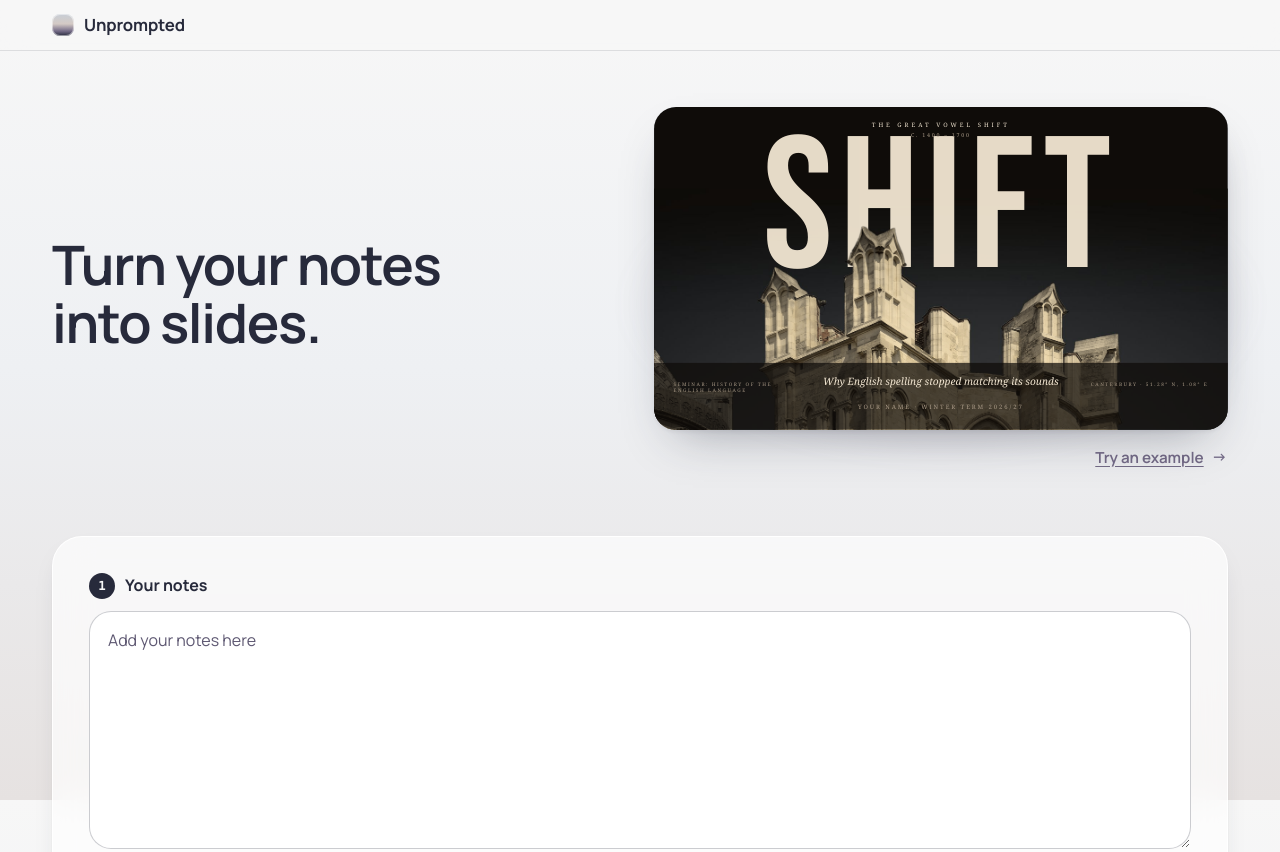
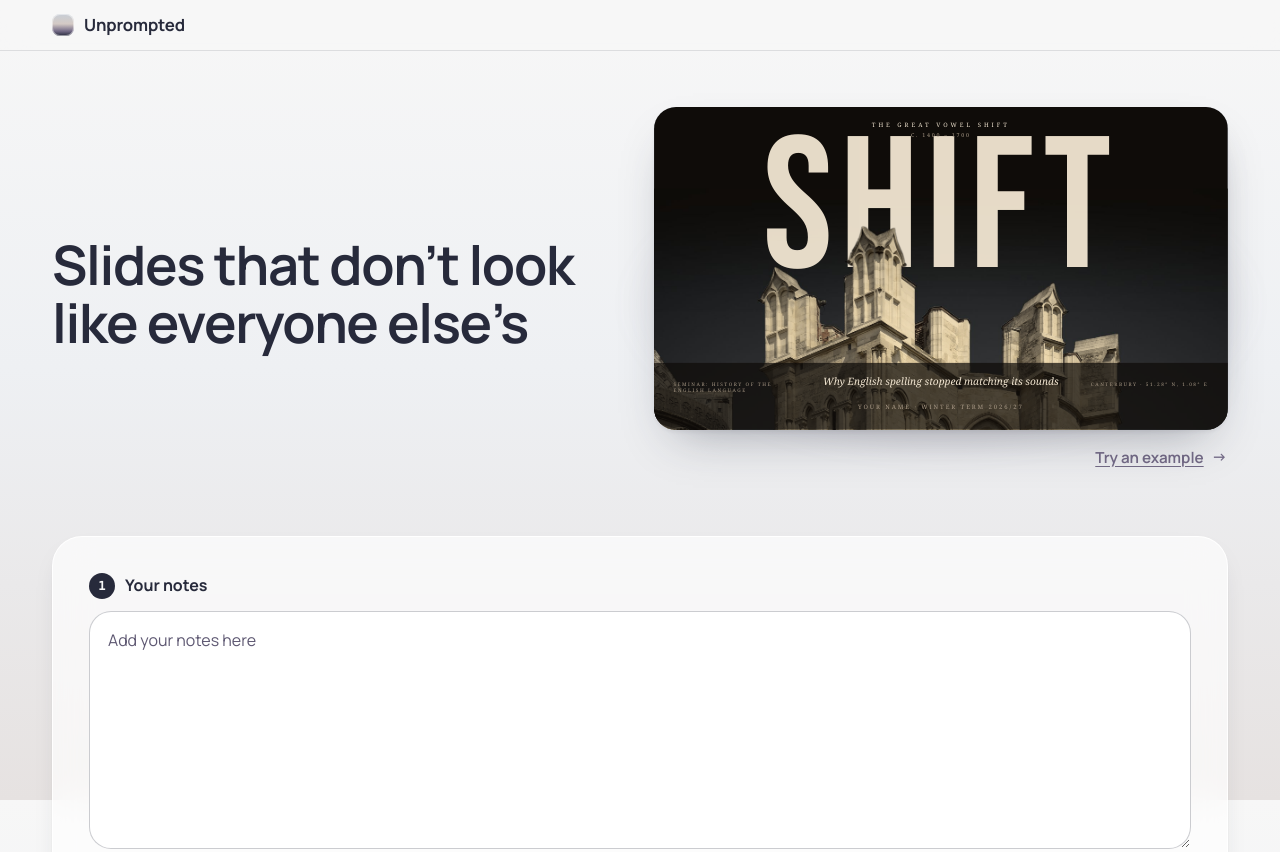
Before and after one commit to 2n4c92j8yb-beep/App-AlenaMaus, a website with bundled scripts: page index.html in a window 1280 px wide. Shown: the top 852 px of the page. Built offline with nearby package versions, Linux system fonts and the light colour scheme.

Commit message:
Start page: headline 'Slides that don’t look like everyone else’s'
Co-Authored-By: Claude Fable 5.2 <noreply@anthropic.com>
Claude-Session: https://claude.ai/code/session_01QG4ZmK49jTZAEAaGox9kUe

```diff
--- a/index.html
+++ b/index.html
@@ -23,7 +23,7 @@
   <div class="wrap view" id="view-start">
     <section class="hero" aria-labelledby="intro-title">
       <div class="hero-copy">
-        <h1 id="intro-title">Turn your notes into slides.</h1>
+        <h1 id="intro-title">Slides that don’t look like everyone else’s</h1>
       </div>
       <figure class="hero-stage" aria-label="Example covers in the three looks">
         <div class="hero-deck" id="hero-deck"></div>
```
